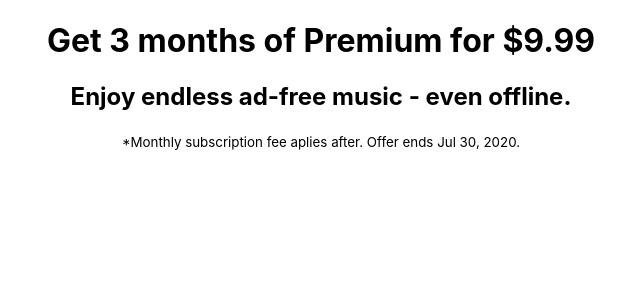
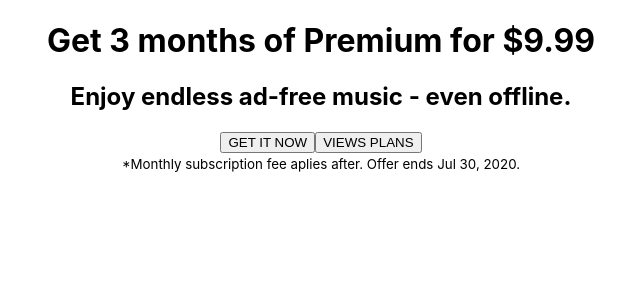
Before and after one commit to CharlesIvia/spotify, a React (Create React App) app in the folder spotify-clone/: page / in a window 1280 px wide. Shown: the top 300 px of the page, without its empty margins (319-959 px from the left). Built offline with nearby package versions, Linux system fonts and the light colour scheme.

Commit message:
Created and intergrated btns component

```diff
--- a/spotify-clone/src/components/Buttons.js
+++ b/spotify-clone/src/components/Buttons.js
@@ -0,0 +1,14 @@
+import React from "react";
+
+function Buttons() {
+  return (
+    <div>
+      <div className="buttons">
+        <button className="nowbtn">GET IT NOW</button>
+        <button className="plansbtn">VIEWS PLANS</button>
+      </div>
+    </div>
+  );
+}
+
+export default Buttons;
--- a/spotify-clone/src/components/Hero.js
+++ b/spotify-clone/src/components/Hero.js
@@ -1,4 +1,5 @@
 import React from "react";
+import Buttons from "./Buttons";
 
 function Hero() {
   return (
@@ -11,6 +12,8 @@
         <h2>Enjoy endless ad-free music - even offline.</h2>
       </div>
 
+      <Buttons />
+
       <div>
         <small>
           *Monthly subscription fee aplies after. Offer ends Jul 30, 2020.
```
